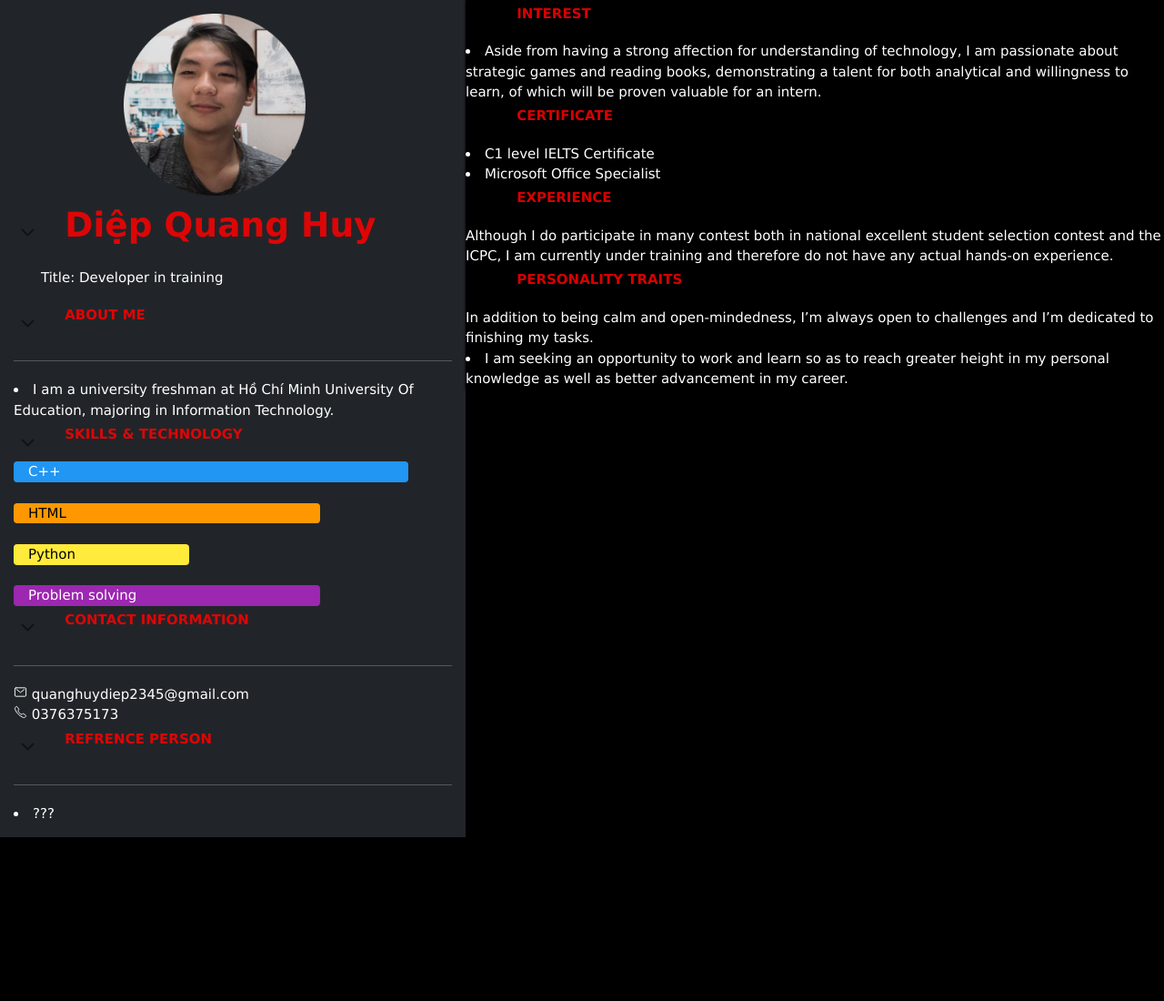
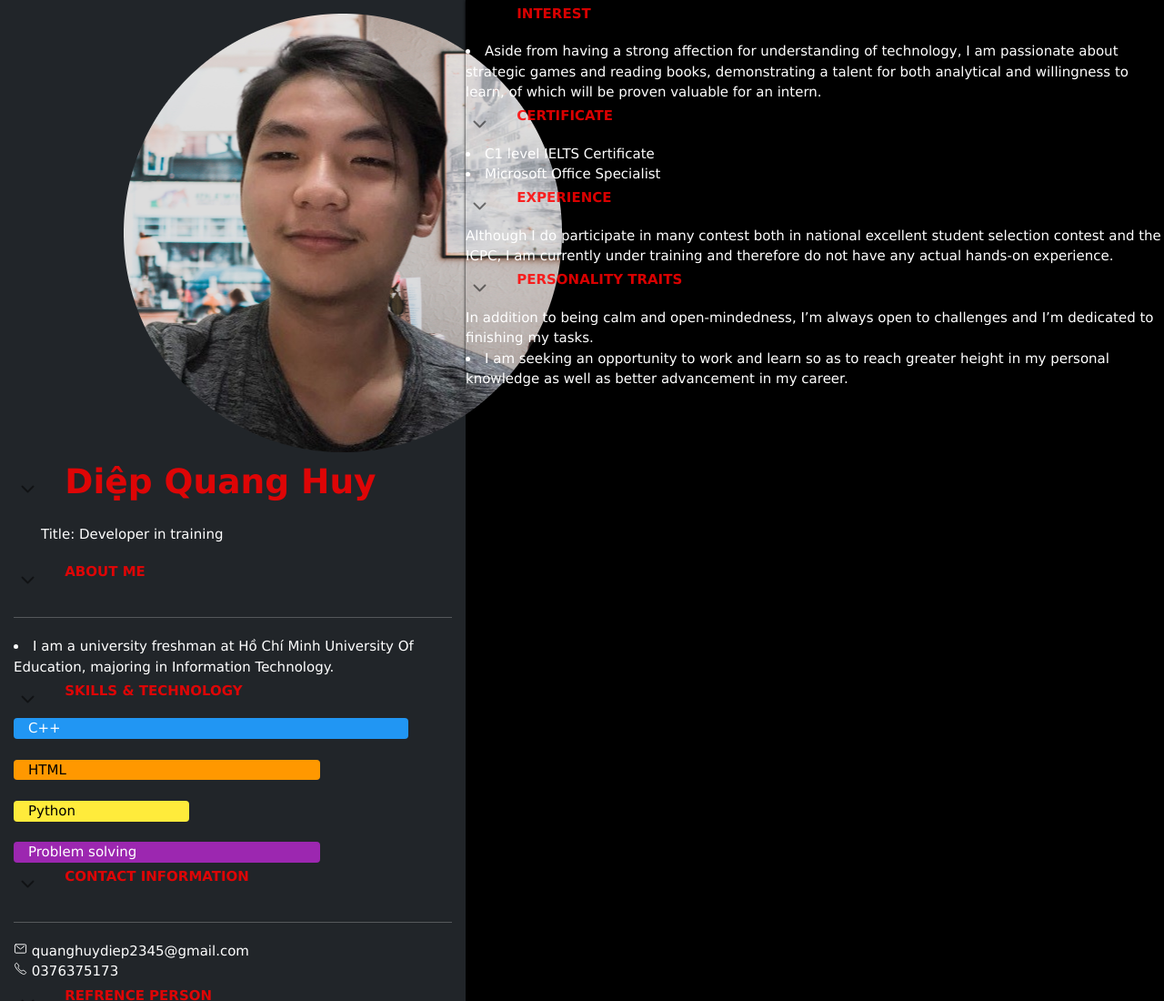
Before and after one commit to LightLeaf2345/CV, a plain HTML site: page index.html in a window 1280 px wide. Shown: the top 1100 px of the page at 91% size. Before the commit the page ends 920 px from the top, so only its background shows below. Drawn offline with nearby package versions, Linux system fonts and the light colour scheme; files whose address does not match are found by name.

Commit message:
Update index.html

```diff
--- a/index.html
+++ b/index.html
@@ -13,7 +13,7 @@
 
     <link href="sidebars.css" rel="stylesheet">
     <div class=" side d-flex flex-column flex-shrink-0 p-3 text-white bg-dark">
-      <div id="img"><img src="C:\Users\ASUS\Desktop\CV\Pic.png" width="200px"></div>
+      <div id="img"><img src="Pic.png"></div>
         <button class="btn btn-toggle align-items-center rounded collapsed" data-bs-toggle="collapse" data-bs-target="#LightLeaf-collapse" aria-expanded="true">
           <ul class="fs-1">Diệp Quang Huy</ul>
         </button>
```
